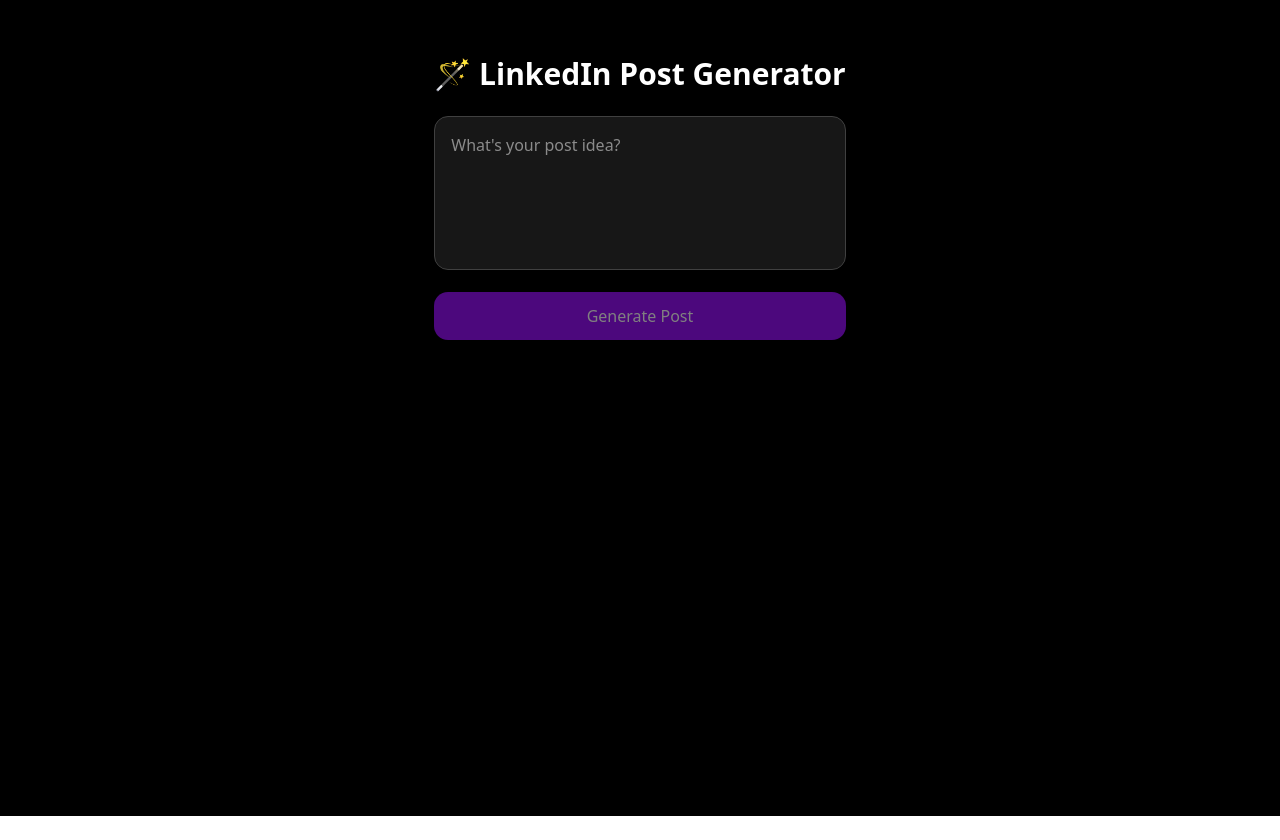
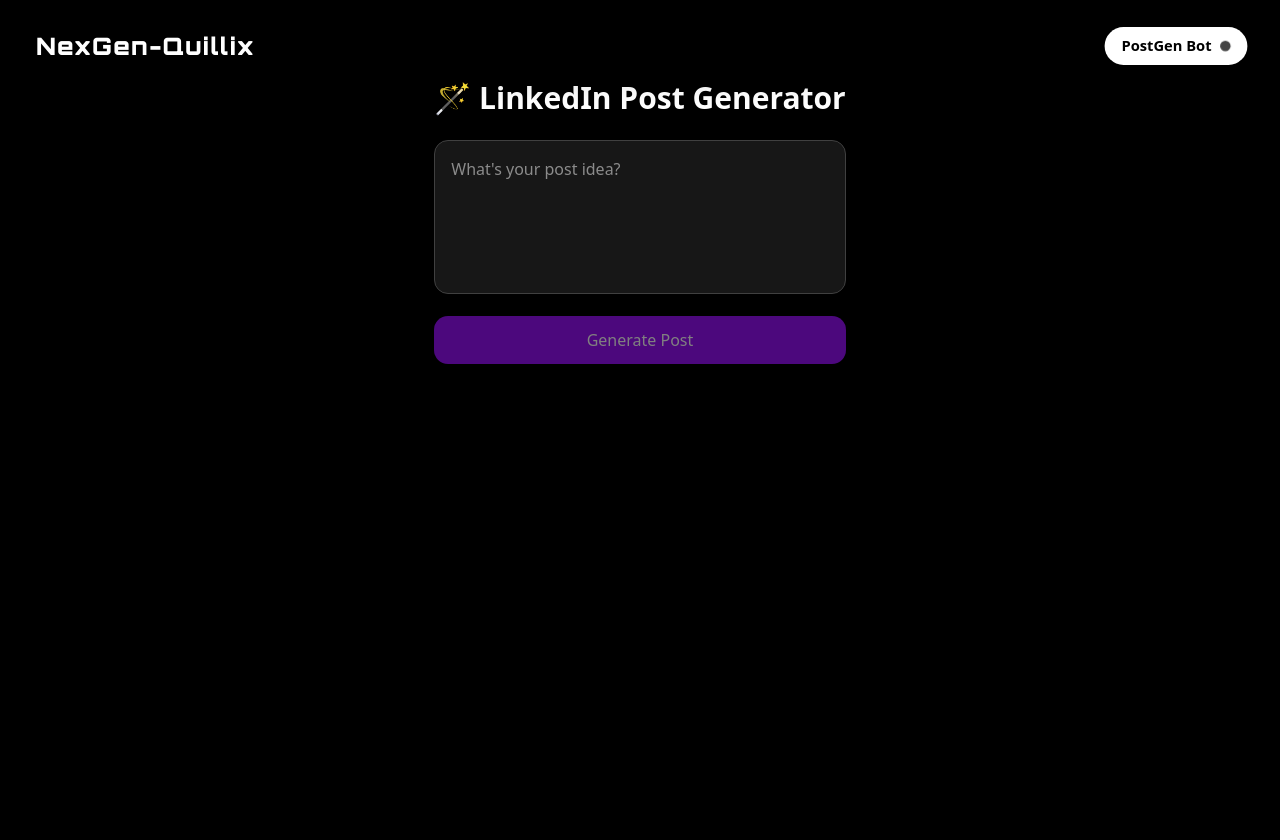
Before and after one commit to UjjwalSaini07/NexGen-Quillix, a Next.js app in the folder frontend/: page / in a window 1280 px wide. Before the commit the page ends 816 px from the top, so only its background shows below. Built offline with nearby package versions, Linux system fonts and the light colour scheme.

Commit message:
Add Header and Script components, update page layout
Introduces a new Header component with branding and a mode activation button, and a Script component for loading Microsoft Clarity analytics. Updates the main page to include the Header and adjusts main content spacing.

```diff
--- a/frontend/src/app/page.js
+++ b/frontend/src/app/page.js
@@ -1,15 +1,14 @@
 "use client";
 
 import React from "react";
-// import Header from "../components/common/Header";
+import Header from "../components/common/Header";
 import LinkedinPost from "../components/linkedin/linkedinPost";
 
 export default function PageWrapper() {
   return (
     <div className="min-h-screen flex flex-col bg-black">
-      {/* <Header /> */}
-
-      <main className="flex flex-1 mt-4 items-center justify-center">
+      <Header />
+      <main className="flex flex-1 mt-10 items-center justify-center">
         <LinkedinPost />
       </main>
     </div>
--- /dev/null
+++ b/frontend/src/components/common/Header.jsx
@@ -0,0 +1,37 @@
+'use client';
+
+import { Orbitron } from "next/font/google";
+import { toast } from 'react-toastify';
+import { useState, useEffect } from "react";
+import "react-toastify/dist/ReactToastify.css";
+
+const orbitron = Orbitron({ subsets: ['latin'], weight: ['400', '900'] });
+
+const Header = () => {
+
+  const handleModeChange = () => {
+    toast.success("Agricultural Mode Activated!");
+  };
+
+  return (
+    <header className="w-full flex fixed justify-center z-50 mt-4">
+      <div className="bg-black rounded-full w-full max-w-full mt-1 px-4 lg:mx-4 lg:px-5 py-2 flex items-center justify-between shadow-xl">
+        <h1 className={`${orbitron.className} text-white font-extrabold text-xl sm:text-2xl tracking-wider`}>
+          NexGen<span className="text-white">-Quillix</span>
+        </h1>
+
+        <div className="flex items-center space-x-4">
+          <button
+            onClick={handleModeChange}
+            className="flex items-center gap-2 px-4 py-2 rounded-full bg-white text-black text-sm font-semibold shadow-xl transition-all duration-300 transform scale-105"
+          >
+            PostGen Bot
+            <span className="w-2.5 h-2.5 bg-black rounded-full animate-pulse" />
+          </button>
+        </div>
+      </div>
+    </header>
+  );
+};
+
+export default Header;
--- /dev/null
+++ b/frontend/src/components/common/Script.jsx
@@ -0,0 +1,21 @@
+"use client";
+
+import Script from "next/script";
+
+const ScriptCode = () => (
+  <Script
+    id="ms-clarity"
+    strategy="afterInteractive"
+    dangerouslySetInnerHTML={{
+      __html: `
+        (function(c,l,a,r,i,t,y){
+          c[a]=c[a]||function(){(c[a].q=c[a].q||[]).push(arguments)};
+          t=l.createElement(r);t.async=1;t.src="https://www.clarity.ms/tag/"+i;
+          y=l.getElementsByTagName(r)[0];y.parentNode.insertBefore(t,y);
+        })(window, document, "clarity", "script", "p6knqz4a2l");
+      `,
+    }}
+  />
+);
+
+export default ScriptCode;
```
